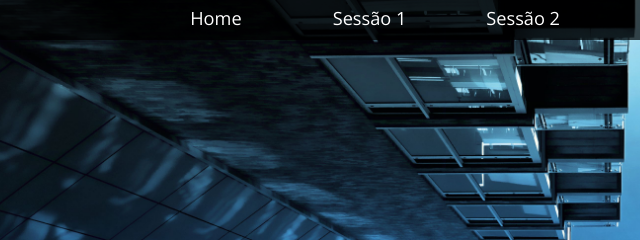
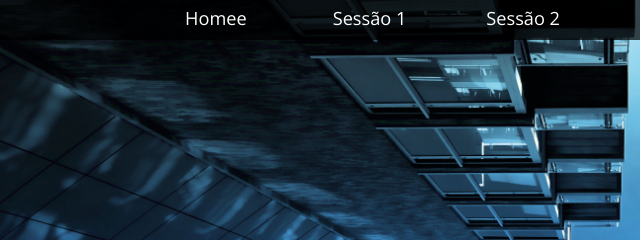
Before and after one commit to worldvini/bootstrap_into_sass, a website: page index.html in a window 1280 px wide. Shown: the top 240 px of the page, 60-700 px from the left. Drawn offline with nearby package versions, Linux system fonts and the light colour scheme.

Commit message:
rodrigao, consegui, brother resolve #2

```diff
--- a/index.html
+++ b/index.html
@@ -54,7 +54,7 @@
         <div class="menu">
             <ul>
                 <li>
-                    <a href="#home">Home</a>
+                    <a href="#home">Homee</a>
                 </li>
                 <li>
                     <a href="#sessao1">Sessão 1</a>
```
